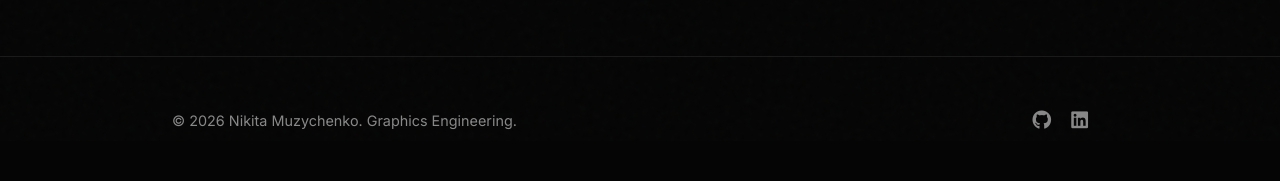
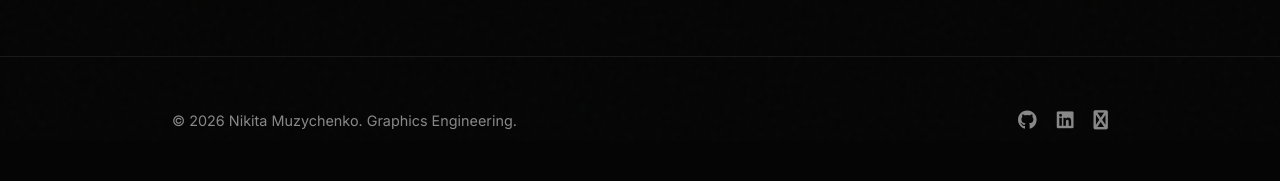
Before and after one commit to MuzychenkoNikita/MuzychenkoNikita.github.io, a Jekyll site: the page built from blog.html, in a window 1280 px wide. Shown: the part 759-940 px from the top of the page. Built offline with Jekyll 4.4.1, drawn with Linux system fonts in a browser that asks for light colours.

Commit message:
Update default.html

```diff
--- a/_layouts/default.html
+++ b/_layouts/default.html
@@ -43,7 +43,7 @@
             <div class="socials">
                 <a href="https://github.com/MuzychenkoNikita"><i class="fab fa-github"></i></a>
                 <a href="https://www.linkedin.com/in/nikitamu/"><i class="fab fa-linkedin"></i></a>
-                <a href="https://x.com/Nevp0pad"><i class="fa-brands fa-x-twitter"></i></a>
+                <a href="https://x.com/Nevp0pad"><i class="fa fa-twitter"></i></a>
             </div>
         </div>
     </footer>
```
